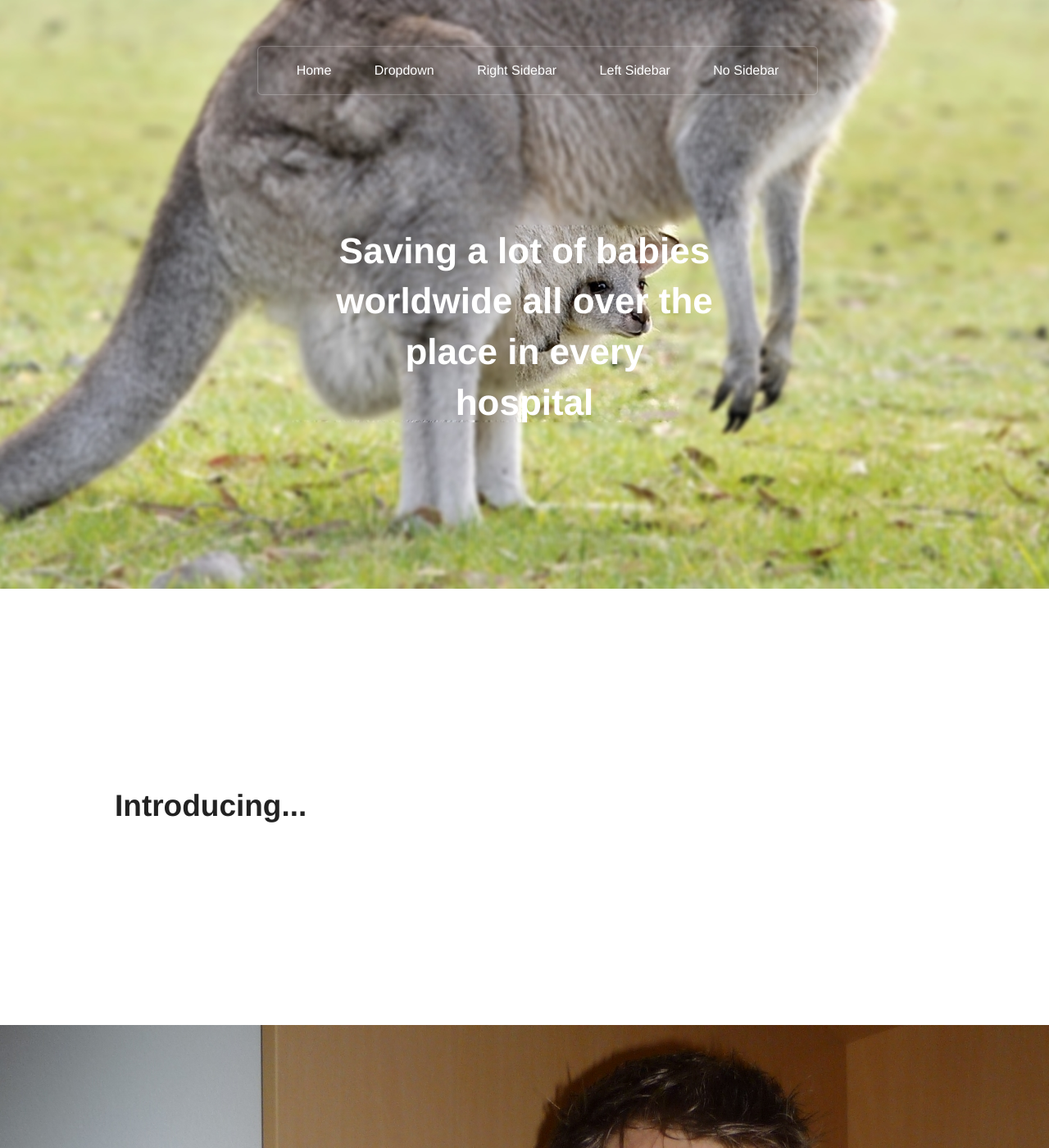
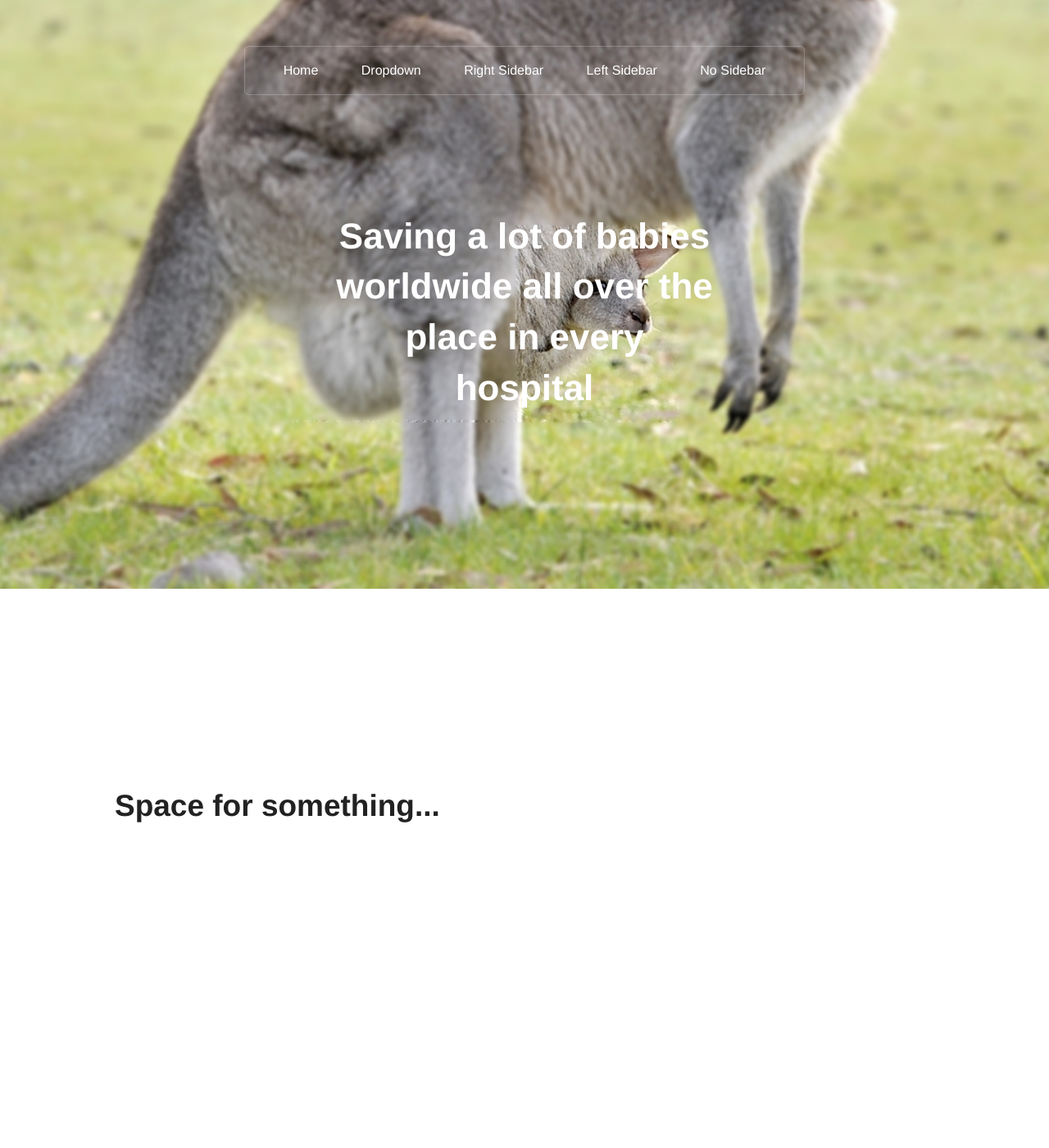
Before and after one commit to KangaKare/kangakare.github.io, a Jekyll site: the page built from index.html, in a window 1280 px wide and 1400 px high. Shown: the whole window at 82% size. Built offline with Jekyll 4.4.1, drawn with Linux system fonts in a browser that asks for light colours; nearby versions of some CDN libraries.

Commit message:
change pathname for github pages

```diff
--- a/assets/css/main.css
+++ b/assets/css/main.css
@@ -7,14 +7,14 @@
 	left: 0px;
 	width: 100%;
 	height: 800px;
-	background: linear-gradient(rgba(255,255,255,0),rgba(255,255,255,0)), url('/assets/images/kangaroo-pouch-baby.jpg');
+	background: linear-gradient(rgba(255,255,255,0),rgba(255,255,255,0)), url('{{ site.baseurl }}/assets/images/kangaroo-pouch-baby.jpg');
 	background-repeat: no-repeat;
 	background-size: contain;
 	overflow-y: scroll;
 	padding: 1rem;
 }
 #logo {
-  padding-top: 250px;
+  margin-top: 100px;
 	color: white;
 }
 #logo h1 {
@@ -24,7 +24,6 @@
 /* Nav */
 
 #nav {
-  position: fixed;
   display:block;
 	width: 100%;
 	text-align: center;
@@ -63,7 +62,11 @@
 	left: 0px;
 	width: 100%;
 	height: 800px;
-	background: url('/assets/images/kanga-kare-pouch.jpg');
+	background: linear-gradient(rgba(255,255,255,1),rgba(255,255,255,1)), url('{{ site.baseurl}}/assets/images/kanga-kare-pouch.jpg');
+	background-repeat: no-repeat;
+	background-size: contain;
+	overflow-y: scroll;
+	padding: 1rem;
 	color: white;
 }
 #description {
--- a/index.html
+++ b/index.html
@@ -3,7 +3,7 @@
 title: Welcome!
 ---
 <div class="row" id="transition">
-  <h2>Introducing...</h2>
+  <h2>Space for something...</h2>
 </div>
 <div class="container" id="body">
   <div class="row" id="description">
@@ -16,7 +16,7 @@
 
 <script>
 $(window ).scroll(function(){
- var opac = $(window).scrollTop() / ($('#header').height() - 300);
- $('#header').css({'background': 'linear-gradient(rgba(255,255,255,' + opac + '),rgba(255,255,255,' + opac + ')), url(/assets/images/kangaroo-pouch-baby.jpg)', 'background-repeat':'no-repeat','background-size':'contain'});
+ var fade_opac = $(window).scrollTop() / ($('#header').height() - 300);
+ $('#header').css({'background': 'linear-gradient(rgba(255,255,255,' + fade_opac + '),rgba(255,255,255,' + fade_opac + ')), url(/assets/images/kangaroo-pouch-baby.jpg)', 'background-repeat':'no-repeat','background-size':'contain'});
 });
 </script>
```
